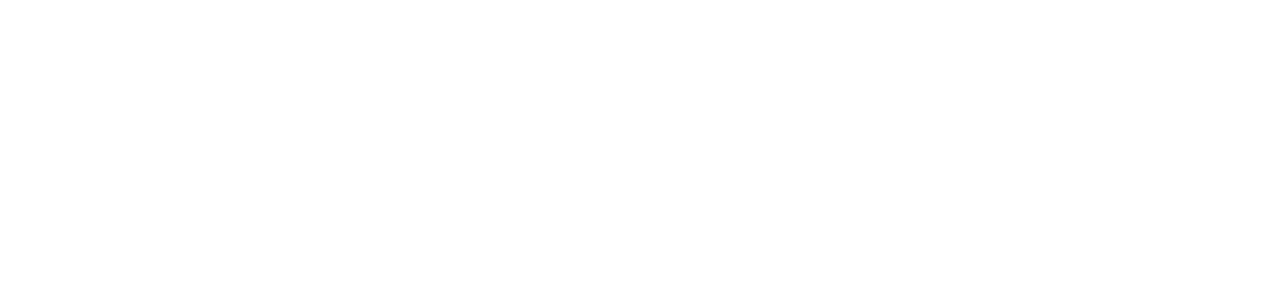
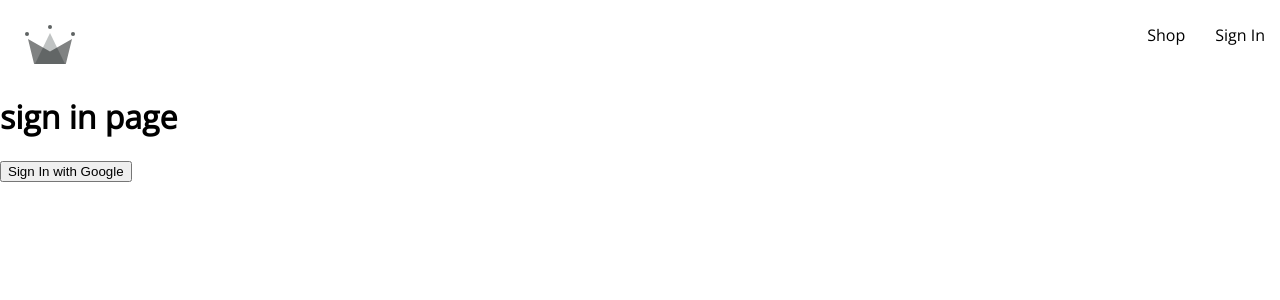
Before and after one commit to jacksonkalmbach/ecomm-site, a React (Create React App) app: page /sign-in in a window 1280 px wide. Before the commit this address had no page. Shown: the top 300 px of the page. Built offline with nearby package versions, Linux system fonts and the light colour scheme.

Commit message:
added signin component, added firebase libaries

```diff
--- a/package.json
+++ b/package.json
@@ -6,6 +6,7 @@
     "@testing-library/jest-dom": "^5.16.5",
     "@testing-library/react": "^13.4.0",
     "@testing-library/user-event": "^13.5.0",
+    "firebase": "^9.17.1",
     "react": "^18.2.0",
     "react-dom": "^18.2.0",
     "react-router-dom": "^6.8.1",
--- a/src/App.js
+++ b/src/App.js
@@ -1,13 +1,29 @@
 import { Routes, Route } from 'react-router-dom';
 
+import Navigation from './routes/navigation/navigation.component';
 import Home from './routes/home/home.component';
+import SignIn from './routes/signin/signin-component';
 
+
+const Shop = () => {
+  return(
+    <div>
+      <h1>
+        I am the shop page
+      </h1>
+    </div>
+  )
+};
 
 function App() {
 
   return (
     <Routes>
-      <Route path='/' element={<Home />}/>
+      <Route path='/' element={<Navigation />}>
+        <Route index element={<Home />}/>
+        <Route path='/shop' element={<Shop />}/>
+        <Route path='/sign-in' element={<SignIn />}/>
+      </Route>
     </Routes>
   )
 }
--- a/src/index.scss
+++ b/src/index.scss
@@ -9,3 +9,12 @@
   font-family: source-code-pro, Menlo, Monaco, Consolas, 'Courier New',
     monospace;
 }
+
+a {
+  text-decoration: none;
+  color: black;
+}
+
+* {
+  box-sizing: border-box;
+}
--- a/src/routes/home/home.component.jsx
+++ b/src/routes/home/home.component.jsx
@@ -1,3 +1,4 @@
+
 import CategoriesContainer from '../../components/categories-container/categories-container.component';
 import '../../categories.styles.scss'
 
@@ -33,7 +34,9 @@
 
 
   return (
-    <CategoriesContainer categories={categories}/>
+    <div>
+      <CategoriesContainer categories={categories}/>
+    </div>
   )
 }
 
--- /dev/null
+++ b/src/routes/navigation/navigation.component.jsx
@@ -0,0 +1,26 @@
+import { Fragment } from "react";
+import { Outlet, Link } from "react-router-dom";
+
+import { ReactComponent as CrwnLogo } from '../../assets/crown.svg';
+
+import './navigation.styles.scss';
+
+const Navigation = () => {
+
+  return(
+    <Fragment>
+      <div className="navigation">
+        <Link className="logo-container" to='/'>
+          <CrwnLogo className="logo"/>
+        </Link>
+        <div className="nav-links-container">
+          <Link className="nav-link" to='/shop'>Shop</Link>
+          <Link className="nav-link" to='/sign-in'>Sign In</Link>
+        </div>
+      </div>
+      <Outlet />
+    </Fragment>
+  );
+}
+
+export default Navigation;
--- /dev/null
+++ b/src/routes/navigation/navigation.styles.scss
@@ -0,0 +1,26 @@
+.navigation {
+  height: 70px;
+  width: 100%;
+  display: flex;
+  justify-content: space-between;
+  margin-bottom: 25px;
+
+  .logo-container {
+    height: 100%;
+    width: 70px;
+    padding: 25px;
+  }
+
+  .nav-links-container {
+    width: 50%;
+    height: 100%;
+    display: flex;
+    align-items: center;
+    justify-content: flex-end;
+
+    .nav-link {
+      padding: 10px 15px;
+      cursor: pointer;
+    }
+  }
+}
--- /dev/null
+++ b/src/routes/signin/signin-component.jsx
@@ -0,0 +1,20 @@
+import { signInWithGooglePopup, createUserDocumentFromAuth } from "../../utils/firebase/firebase.utils";
+
+const SignIn = () => {
+
+  const logGoogleUser = async () => {
+    const { user } = await signInWithGooglePopup();
+    const userDocRef = await createUserDocumentFromAuth(user);
+  }
+
+  return (
+    <div>
+      <h1>sign in page</h1>
+      <button onClick={logGoogleUser}>
+        Sign In with Google
+      </button>
+    </div>
+  )
+}
+
+export default SignIn;
--- /dev/null
+++ b/src/utils/firebase/firebase.utils.js
@@ -0,0 +1,70 @@
+import { initializeApp } from 'firebase/app';
+import {
+  getAuth,
+  signInWithRedirect,
+  signInWithPopup,
+  GoogleAuthProvider
+} from 'firebase/auth';
+import {
+  getFirestore,
+  doc,
+  getDoc,
+  setDoc
+} from 'firebase/firestore'
+
+// allows us to connect to firebase and make crud actions for our application
+const firebaseConfig = {
+  apiKey: "AIzaSyDtU3j0DiWWAyCWhc2iqk1AyenNa7D9f3c",
+  authDomain: "crwn-db-73645.firebaseapp.com",
+  projectId: "crwn-db-73645",
+  storageBucket: "crwn-db-73645.appspot.com",
+  messagingSenderId: "556994796212",
+  appId: "1:556994796212:web:0c68d526b64e34299f95e1"
+};
+
+// Initialize Firebase
+const firebaseApp = initializeApp(firebaseConfig);
+
+const provider = new GoogleAuthProvider();
+
+// every time someone interacts with the provider, we want them to select an account
+provider.setCustomParameters({
+  prompt: 'select_account'
+});
+
+export const auth = getAuth();
+export const signInWithGooglePopup = () => signInWithPopup(auth, provider);
+
+export const db = getFirestore();
+
+// that the data from the authentication and store it inside of firestore
+export const createUserDocumentFromAuth = async (userAuth) => {
+  // first, check if there is an existing document reference
+    // we are using the uid from the user authentication as the unique identifier in the db collection
+  const userDocRef = doc(db, 'users', userAuth.uid);
+  console.log('userDocRef', userDocRef);
+
+  const userSnapshot = await getDoc(userDocRef);
+  console.log('userSnaphot', userSnapshot);
+  console.log(userSnapshot.exists());
+
+  // check if user data exists
+  // if user data does not exist
+  if (!userSnapshot.exists()) {
+    const { displayName, email } = userAuth;
+    const createdAt = new Date();
+
+    // create/set the document with the data from the userAuth in collection
+    try {
+      await setDoc(userDocRef, {
+        displayName,
+        email,
+        createdAt
+      });
+    } catch(error) {
+      console.log('error creating user', error.message);
+    }
+  }
+  // return userDocRef
+  return userDocRef;
+};
```
Also changed, not shown: src/assets/crown.svg (added), 1 other file (tests, documents, lock files or other folders).
